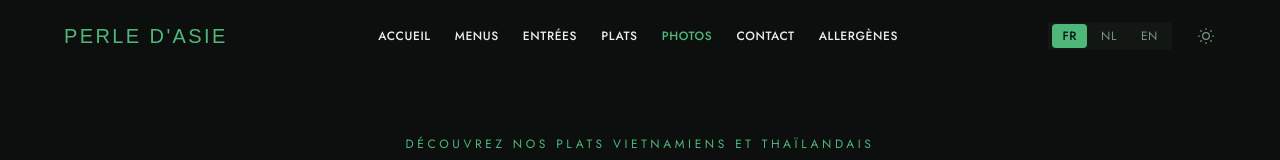
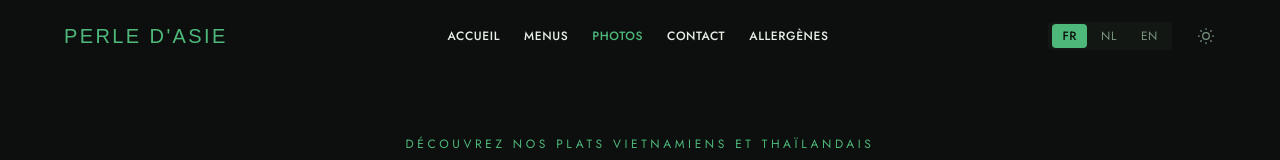
Before and after one commit to fanaman74/perledasiie, a Next.js app: page /photos in a window 1280 px wide. Shown: the top 160 px of the page. Built offline with nearby package versions, Linux system fonts and the light colour scheme; a web font is replaced by a local one.

Commit message:
feat: remove Entrées and Plats from navbar and footer links

```diff
--- a/components/Footer.tsx
+++ b/components/Footer.tsx
@@ -2,8 +2,6 @@ type FooterDict = {
   nav: {
     home: string;
     menus: string;
-    entrees: string;
-    plats: string;
     photos: string;
     contact: string;
     allergenes: string;
@@ -20,8 +18,6 @@ type FooterDict = {
 const navLinks = [
   { key: 'home'      as const, href: '#accueil'    },
   { key: 'menus'     as const, href: '#menus'      },
-  { key: 'entrees'   as const, href: '#entrees'    },
-  { key: 'plats'     as const, href: '#plats'      },
   { key: 'photos'    as const, href: '/photos'     },
   { key: 'contact'   as const, href: '#contact'    },
   { key: 'allergenes'as const, href: '/allergenes' },
--- a/components/Navbar.tsx
+++ b/components/Navbar.tsx
@@ -8,8 +8,6 @@ import type { Locale } from '@/lib/i18n/config';
 const navLinks = [
   { key: 'home',       href: '#accueil',    anchor: true  },
   { key: 'menus',      href: '#menus',      anchor: true  },
-  { key: 'entrees',    href: '#entrees',    anchor: true  },
-  { key: 'plats',      href: '#plats',      anchor: true  },
   { key: 'photos',     href: '/photos',     anchor: false },
   { key: 'contact',    href: '#contact',    anchor: true  },
   { key: 'allergenes', href: '/allergenes', anchor: false },
```
